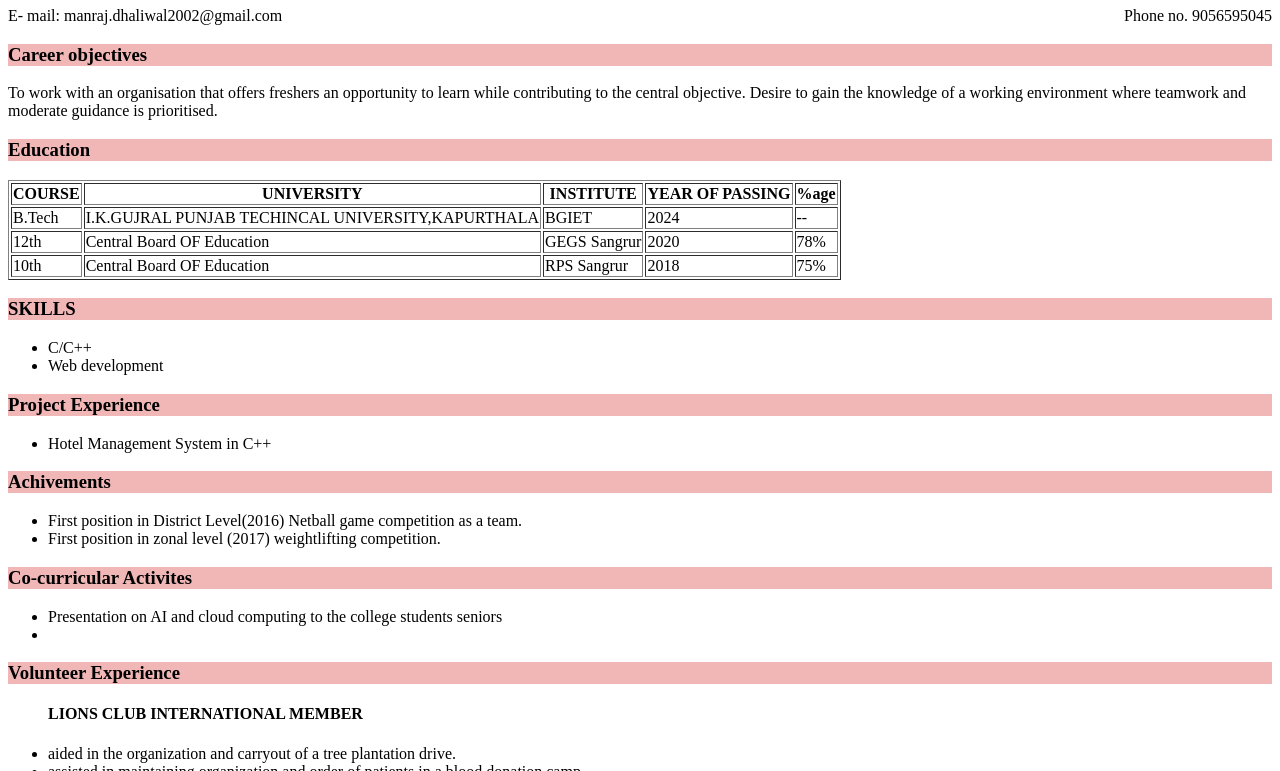
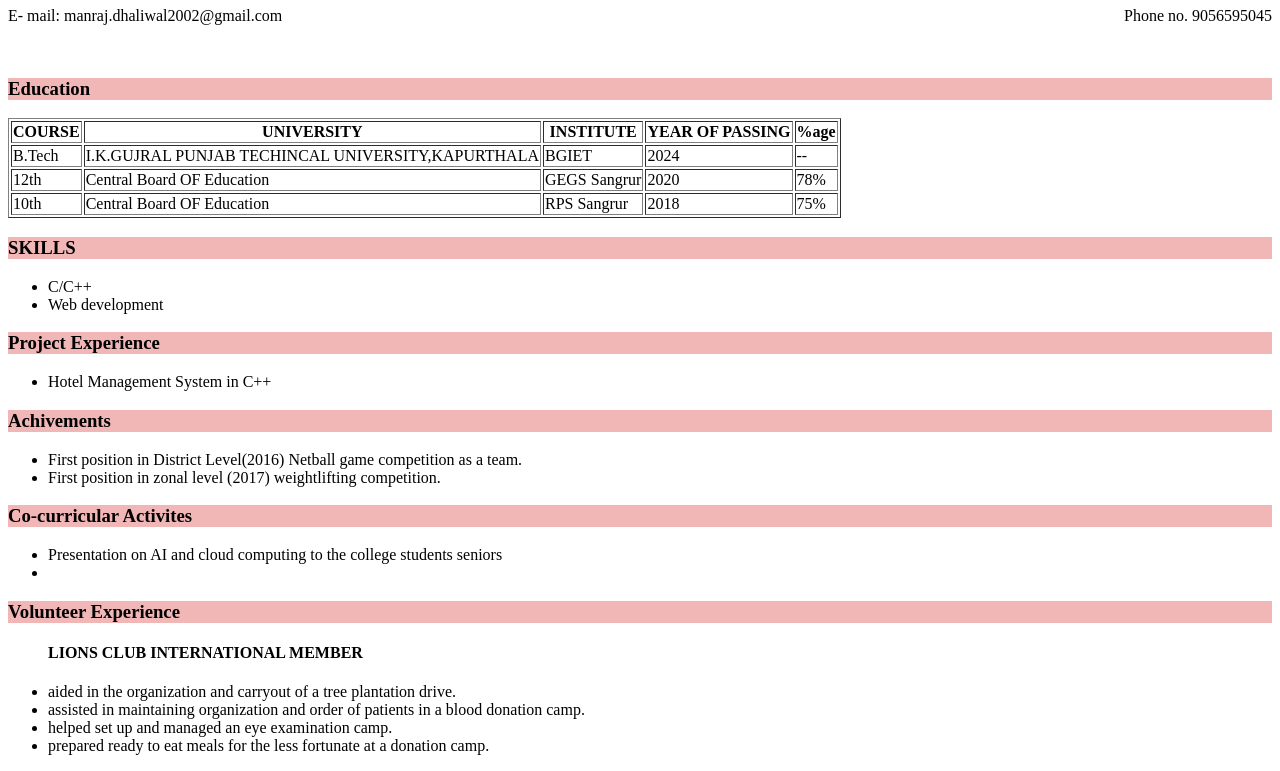
Before and after one commit to manrajsinghdhaliwal/cv, a plain HTML site: page index.html in a window 1280 px wide. Shown: the part 73-844 px from the top of the page. Drawn offline with Linux system fonts and the light colour scheme.

Commit message:
Update index.html

```diff
--- a/index.html
+++ b/index.html
@@ -11,10 +11,10 @@
        <span style = "float:right;">
        Phone no. 9056595045</span>
     </p>
-    <h3 style="background-color: rgb(241, 183, 183);"> Career objectives</h3>
+<!--     <h3 style="background-color: rgb(241, 183, 183);"> Career objectives</h3>
     To work with an organisation that offers freshers an opportunity to learn while contributing to the central
 objective. Desire to gain the knowledge of a working environment where teamwork and moderate
-guidance is prioritised.
+guidance is prioritised. -->
    <br>
     <h3 style="background-color: rgb(241, 183, 183);"> Education</h3>
    <table border ="1px">
```
